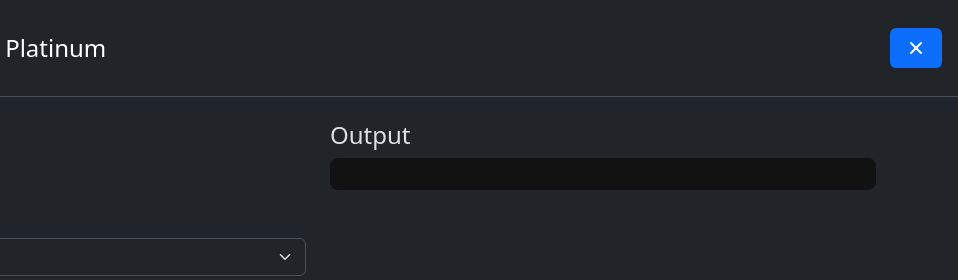
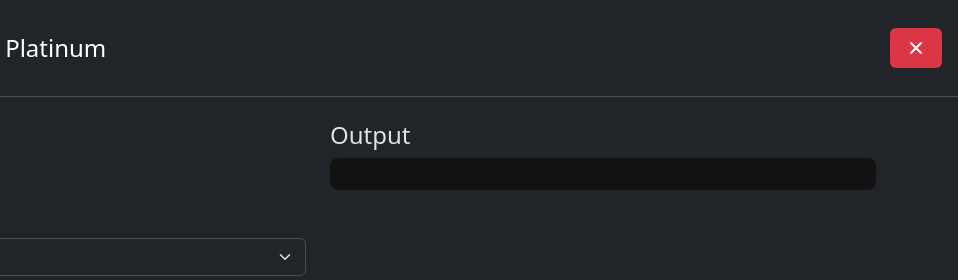
Before and after one commit to FIR3xd/fir3xs-toolbox, a plain HTML site: page evtc.html in a window 1280 px wide. Shown: the top 280 px of the page, 322-1280 px from the left. Drawn offline with nearby package versions, Linux system fonts and the light colour scheme.

Commit message:
updated evtc.html and index.html with styling and title changes

```diff
--- a/evtc.html
+++ b/evtc.html
@@ -19,7 +19,7 @@
     </a>
     <ul class="nav nav-pills">
         <li class="nav-item">
-            <a href="index.html" class="nav-link active"><i class="fa-solid fa-xmark"></i></a>
+            <a href="index.html" class="nav-link active bg-danger"><i class="fa-solid fa-xmark"></i></a>
         </li>
     </ul>
 </header>
```
Also changed, not shown: index.html (+1 -1 lines).
